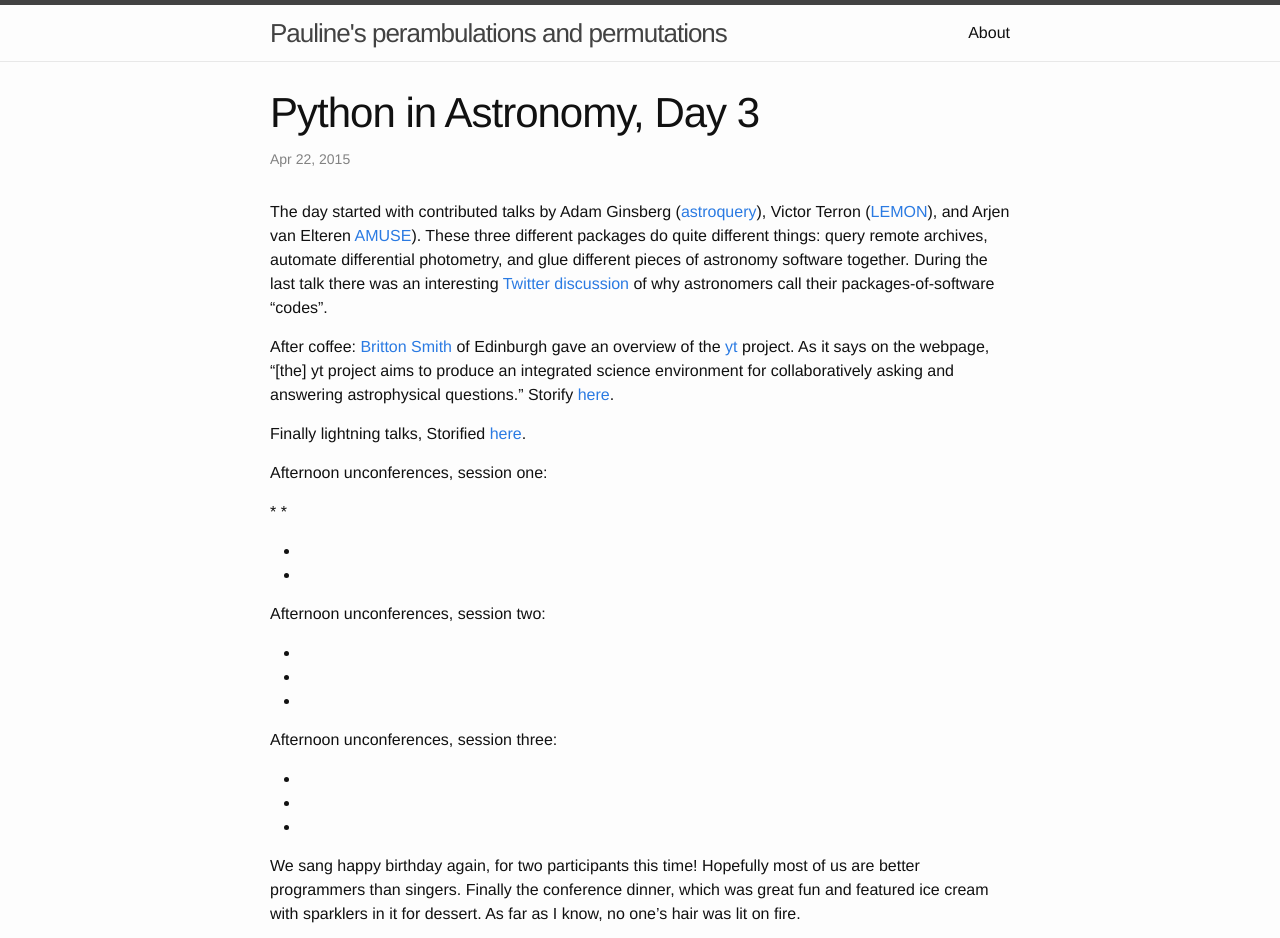
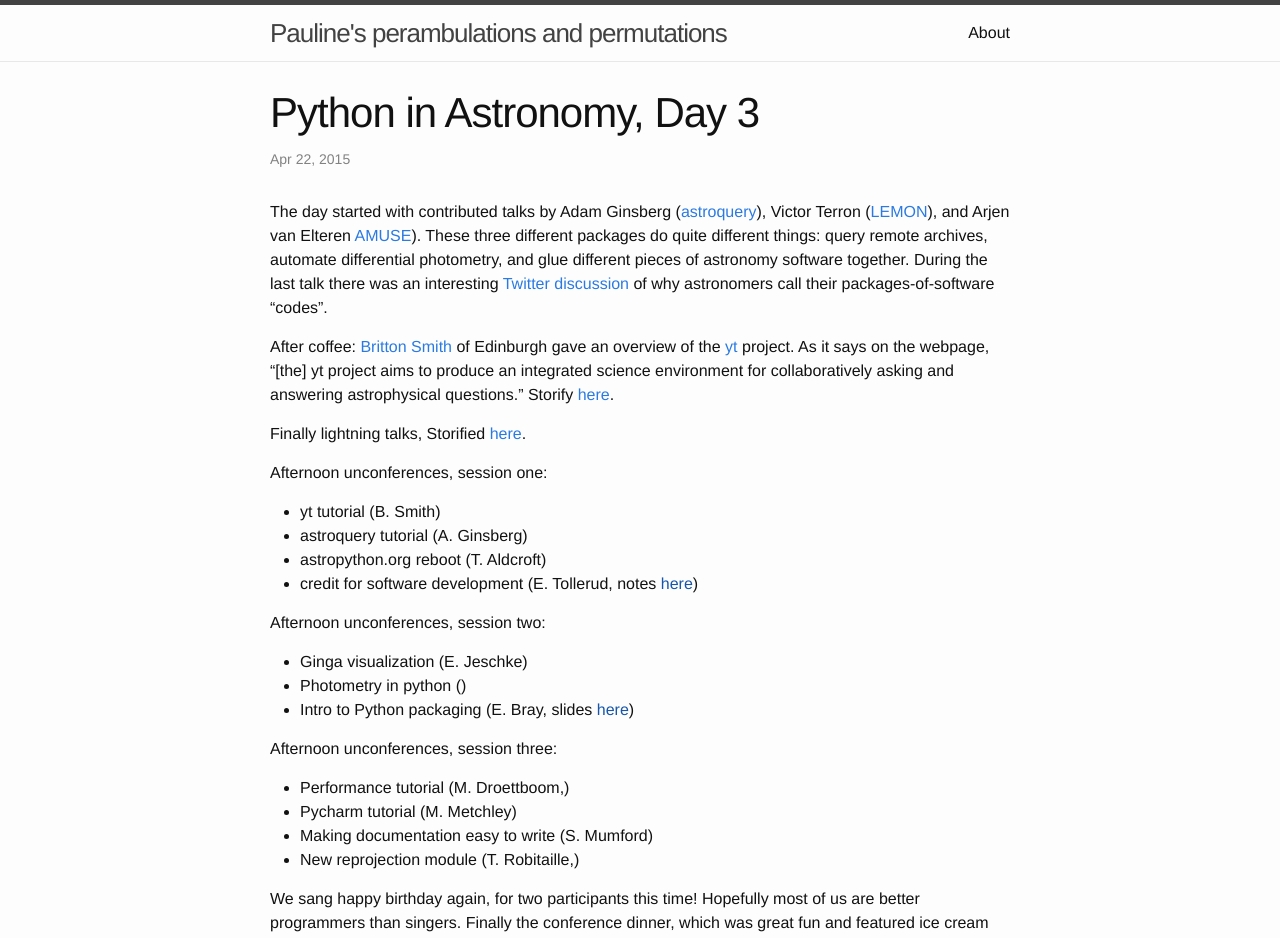
Before and after one commit to PBarmby/PBarmby.github.io, a Jekyll site: the page built from _posts/2015-04-22-Python-in-Astronomy-Day-3.markdown, in a window 1280 px wide. Shown: the top 938 px of the page. Built offline with Jekyll 4.4.1, drawn with Linux system fonts in a browser that asks for light colours.

Commit message:
lightning talks storify, list of afternoon stuff added

```diff
--- a/_posts/2015-04-22-Python-in-Astronomy-Day-3.markdown
+++ b/_posts/2015-04-22-Python-in-Astronomy-Day-3.markdown
@@ -13,23 +13,24 @@ Finally lightning talks, Storified [here](https://storify.com/PBarmby/python-in-
 
 Afternoon unconferences, session one:
 
-*
-*
-*
-*
+* yt tutorial (B. Smith)
+* astroquery tutorial (A. Ginsberg)
+* astropython.org reboot (T. Aldcroft)
+* credit for software development (E. Tollerud, notes [here]())
 
 
 Afternoon unconferences, session two:
 
-*
-*
-*
+* Ginga visualization (E. Jeschke)
+* Photometry in python ()
+* Intro to Python packaging (E. Bray, slides [here]())
 
 Afternoon unconferences, session three:
 
-*
-*
-*
+* Performance tutorial (M. Droettboom,)
+* Pycharm tutorial (M. Metchley)
+* Making documentation easy to write (S. Mumford)
+* New reprojection module (T. Robitaille,)
 
 We sang happy birthday again, for two participants this time! Hopefully most of us are better programmers than singers.
 Finally the conference dinner, which was great fun and featured ice cream with sparklers in it for dessert. As far as I know, no
```
